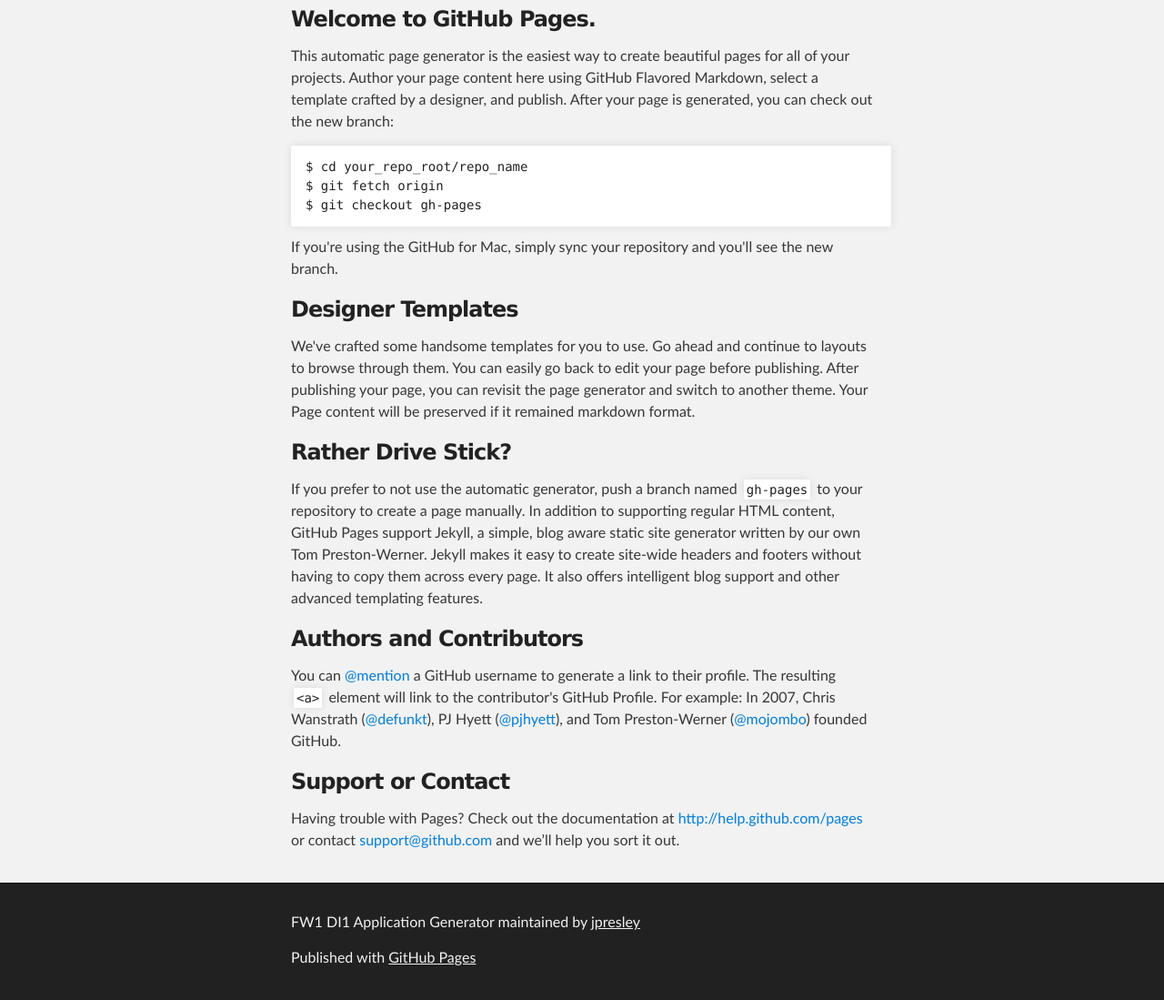
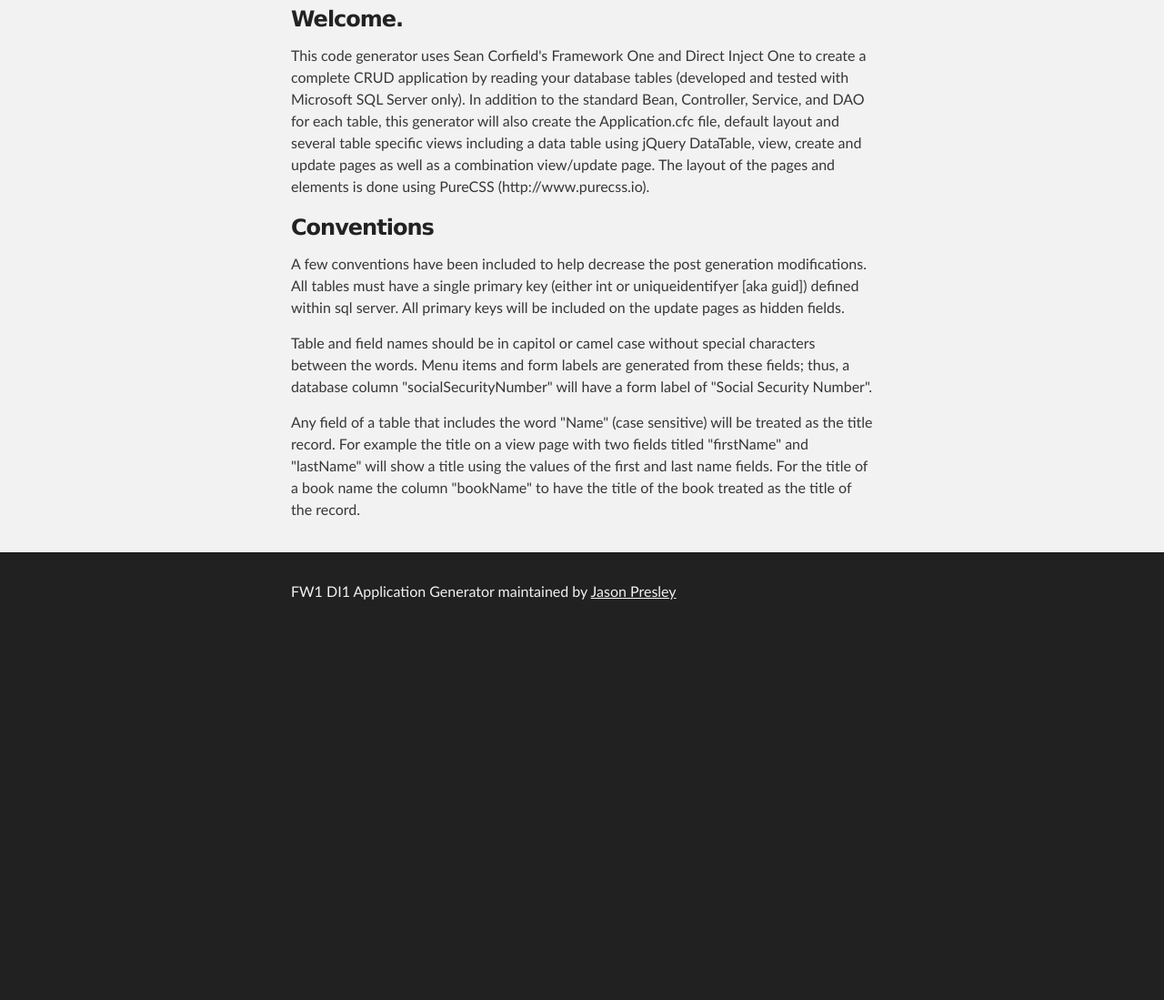
Before and after one commit to cozmotrouble/FW1-DI1-Application-Generator, a plain HTML site: page index.html in a window 1280 px wide. Shown: the part 320-1419 px from the top of the page at 91% size. After the commit the page ends 1017 px from the top, so only its background shows below. Drawn offline with Linux system fonts and the light colour scheme.

Commit message:
Initial changes

```diff
--- a/index.html
+++ b/index.html
@@ -32,44 +32,26 @@
     <div id="main_content_wrap" class="outer">
       <section id="main_content" class="inner">
         <h3>
-<a name="welcome-to-github-pages" class="anchor" href="#welcome-to-github-pages"><span class="octicon octicon-link"></span></a>Welcome to GitHub Pages.</h3>
+<a name="welcome" class="anchor" href="#welcome"><span class="octicon octicon-link"></span></a>Welcome.</h3>
 
-<p>This automatic page generator is the easiest way to create beautiful pages for all of your projects. Author your page content here using GitHub Flavored Markdown, select a template crafted by a designer, and publish. After your page is generated, you can check out the new branch:</p>
-
-<pre><code>$ cd your_repo_root/repo_name
-$ git fetch origin
-$ git checkout gh-pages
-</code></pre>
-
-<p>If you're using the GitHub for Mac, simply sync your repository and you'll see the new branch.</p>
+<p>This code generator uses Sean Corfield's Framework One and Direct Inject One to create a complete CRUD application by reading your database tables (developed and tested with Microsoft SQL Server only). In addition to the standard Bean, Controller, Service, and DAO for each table, this generator will also create the Application.cfc file, default layout and several table specific views including a data table using jQuery DataTable, view, create and update pages as well as a combination view/update page. The layout of the pages and elements is done using PureCSS (http://www.purecss.io). </p>
 
 <h3>
-<a name="designer-templates" class="anchor" href="#designer-templates"><span class="octicon octicon-link"></span></a>Designer Templates</h3>
+<a name="conventions" class="anchor" href="#conventions"><span class="octicon octicon-link"></span></a>Conventions</h3>
 
-<p>We've crafted some handsome templates for you to use. Go ahead and continue to layouts to browse through them. You can easily go back to edit your page before publishing. After publishing your page, you can revisit the page generator and switch to another theme. Your Page content will be preserved if it remained markdown format.</p>
+<p>A few conventions have been included to help decrease the post generation modifications. All tables must have a single primary key (either int or uniqueidentifyer [aka guid]) defined within sql server. All primary keys will be included on the update pages as hidden fields.</p>
 
-<h3>
-<a name="rather-drive-stick" class="anchor" href="#rather-drive-stick"><span class="octicon octicon-link"></span></a>Rather Drive Stick?</h3>
+<p>Table and field names should be in capitol or camel case without special characters between the words. Menu items and form labels are generated from these fields; thus, a database column "socialSecurityNumber" will have a form label of "Social Security Number".</p>
 
-<p>If you prefer to not use the automatic generator, push a branch named <code>gh-pages</code> to your repository to create a page manually. In addition to supporting regular HTML content, GitHub Pages support Jekyll, a simple, blog aware static site generator written by our own Tom Preston-Werner. Jekyll makes it easy to create site-wide headers and footers without having to copy them across every page. It also offers intelligent blog support and other advanced templating features.</p>
+<p>Any field of a table that includes the word "Name" (case sensitive) will be treated as the title record. For example the title on a view page with two fields titled "firstName" and "lastName" will show a title using the values of the first and last name fields. For the title of a book name the column "bookName" to have the title of the book treated as the title of the record.</p>
 
-<h3>
-<a name="authors-and-contributors" class="anchor" href="#authors-and-contributors"><span class="octicon octicon-link"></span></a>Authors and Contributors</h3>
-
-<p>You can <a href="https://github.com/blog/821" class="user-mention">@mention</a> a GitHub username to generate a link to their profile. The resulting <code>&lt;a&gt;</code> element will link to the contributor's GitHub Profile. For example: In 2007, Chris Wanstrath (<a href="https://github.com/defunkt" class="user-mention">@defunkt</a>), PJ Hyett (<a href="https://github.com/pjhyett" class="user-mention">@pjhyett</a>), and Tom Preston-Werner (<a href="https://github.com/mojombo" class="user-mention">@mojombo</a>) founded GitHub.</p>
-
-<h3>
-<a name="support-or-contact" class="anchor" href="#support-or-contact"><span class="octicon octicon-link"></span></a>Support or Contact</h3>
-
-<p>Having trouble with Pages? Check out the documentation at <a href="http://help.github.com/pages">http://help.github.com/pages</a> or contact <a href="mailto:support@github.com">support@github.com</a> and we’ll help you sort it out.</p>
       </section>
     </div>
 
     <!-- FOOTER  -->
     <div id="footer_wrap" class="outer">
       <footer class="inner">
-        <p class="copyright">FW1 DI1 Application Generator maintained by <a href="https://github.com/jpresley">jpresley</a></p>
-        <p>Published with <a href="http://pages.github.com">GitHub Pages</a></p>
+        <p class="copyright">FW1 DI1 Application Generator maintained by <a href="https://github.com/jpresley">Jason Presley</a></p>
       </footer>
     </div>
 
```
